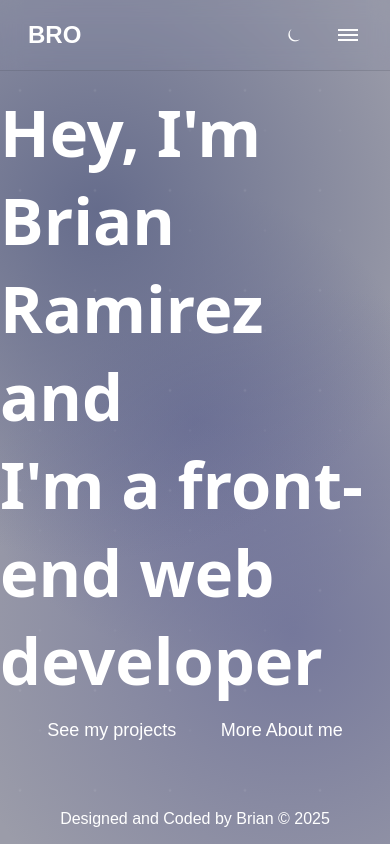
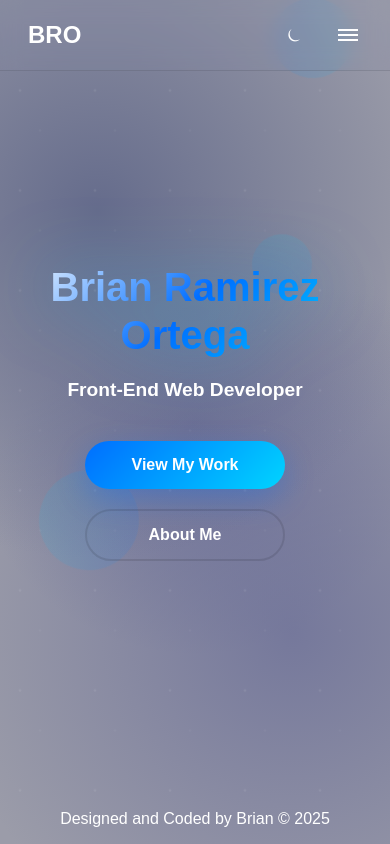
Before and after one commit to Brian767/Personal-Website, a plain HTML site: page index.html in a window 390 px wide. Both pictures are taken after a click on the button "☀︎". Drawn offline with Linux system fonts and the light colour scheme.

Commit message:
updated home page and colors

```diff
--- a/CSS/home.css
+++ b/CSS/home.css
@@ -0,0 +1,173 @@
+/* Home Page Specific Styles */
+
+/* Animated Background */
+body {
+    animation: gradientShift 15s ease infinite;
+}
+
+@keyframes gradientShift {
+    0% { background-position: 0% 50%; }
+    50% { background-position: 100% 50%; }
+    100% { background-position: 0% 50%; }
+}
+
+/* Main Content */
+.container {
+    display: flex;
+    justify-content: center;
+    align-items: center;
+    height: 100vh;
+    padding: 0 20px;
+}
+
+.hero-content {
+    text-align: center;
+    max-width: 1000px;
+}
+
+.hero-title {
+    font-size: clamp(2.5rem, 8vw, 5rem);
+    font-weight: 900;
+    margin: 0;
+    background: linear-gradient(135deg, #fff, #006eff, #00d4ff);
+    -webkit-background-clip: text;
+    -webkit-text-fill-color: transparent;
+    background-clip: text;
+    animation: textGlow 3s ease-in-out infinite alternate;
+    line-height: 1.2;
+}
+
+@keyframes textGlow {
+    0% { filter: drop-shadow(0 0 20px rgba(0, 110, 255, 0.3)); }
+    100% { filter: drop-shadow(0 0 40px rgba(0, 212, 255, 0.6)); }
+}
+
+.hero-subtitle {
+    font-size: clamp(1.2rem, 4vw, 2rem);
+    font-weight: 600;
+    margin: 20px 0 40px;
+    color: var(--text-secondary);
+    opacity: 0;
+    animation: fadeInUp 1s ease 0.5s forwards;
+}
+
+@keyframes fadeInUp {
+    to {
+        opacity: 1;
+        transform: translateY(0);
+    }
+    from {
+        opacity: 0;
+        transform: translateY(30px);
+    }
+}
+
+/* Call to Action Buttons */
+.cta-buttons {
+    display: flex;
+    gap: 20px;
+    justify-content: center;
+    flex-wrap: wrap;
+    opacity: 0;
+    animation: fadeInUp 1s ease 1s forwards;
+}
+
+.cta-btn {
+    padding: 15px 30px;
+    text-decoration: none;
+    border-radius: 50px;
+    font-weight: 600;
+    font-size: 16px;
+    transition: all 0.3s ease;
+    position: relative;
+    overflow: hidden;
+}
+
+.cta-btn.primary {
+    background: linear-gradient(135deg, #006eff, #00d4ff);
+    color: white;
+    box-shadow: 0 10px 30px rgba(0, 110, 255, 0.3);
+}
+
+.cta-btn.primary:hover {
+    transform: translateY(-3px);
+    box-shadow: 0 15px 40px rgba(0, 110, 255, 0.4);
+}
+
+.cta-btn.secondary {
+    background: transparent;
+    color: var(--text-primary);
+    border: 2px solid var(--border-color);
+}
+
+.cta-btn.secondary:hover {
+    background: var(--border-color);
+    transform: translateY(-3px);
+}
+
+/* Floating Elements */
+.floating-elements {
+    position: absolute;
+    width: 100%;
+    height: 100%;
+    overflow: hidden;
+    z-index: -1;
+}
+
+.floating-element {
+    position: absolute;
+    background: linear-gradient(135deg, rgba(0, 110, 255, 0.1), rgba(0, 212, 255, 0.1));
+    border-radius: 50%;
+    animation: float 20s infinite linear;
+}
+
+.floating-element:nth-child(1) {
+    width: 100px;
+    height: 100px;
+    left: 10%;
+    animation-delay: 0s;
+}
+
+.floating-element:nth-child(2) {
+    width: 60px;
+    height: 60px;
+    right: 20%;
+    animation-delay: -5s;
+}
+
+.floating-element:nth-child(3) {
+    width: 80px;
+    height: 80px;
+    left: 70%;
+    animation-delay: -10s;
+}
+
+@keyframes float {
+    0% {
+        transform: translateY(100vh) rotate(0deg);
+        opacity: 0;
+    }
+    10% {
+        opacity: 1;
+    }
+    90% {
+        opacity: 1;
+    }
+    100% {
+        transform: translateY(-100px) rotate(360deg);
+        opacity: 0;
+    }
+}
+
+/* Responsive Design */
+@media (max-width: 768px) {
+    .cta-buttons {
+        flex-direction: column;
+        align-items: center;
+    }
+
+    .cta-btn {
+        width: 200px;
+        text-align: center;
+    }
+}
--- a/CSS/index.css
+++ b/CSS/index.css
@@ -93,7 +93,6 @@ nav {
 
 .intro {
   width: 1000px;
-  /* height: 300px; */
   display: flex;
   flex-direction: column;
   justify-content: center;
--- a/CSS/navbar.css
+++ b/CSS/navbar.css
@@ -16,10 +16,10 @@
     --bg-secondary: #62698af1;
     --bg-tertiary: #616594a6;
     --text-primary: #ffffff;
-    --text-secondary: #6c757d;
+    --text-secondary: #ffffff;
     --accent-color: #006eff;
     --nav-bg: rgba(134, 138, 169, 0.171);
-    --dropdown-bg: rgba(255, 255, 255, 0.253);
+    --dropdown-bg: rgb(131, 158, 182);
     --border-color: rgba(0, 0, 0, 0.1);
 }
 
--- a/JS/home.js
+++ b/JS/home.js
@@ -0,0 +1,167 @@
+// Home Page JavaScript
+
+// Additional floating elements animation
+document.addEventListener('DOMContentLoaded', function() {
+    // Create additional floating particles
+    createFloatingParticles();
+
+    // Add mouse interaction effects
+    addMouseInteraction();
+
+    // Initialize text typing effect (optional enhancement)
+    initTypeWriter();
+});
+
+function createFloatingParticles() {
+    const floatingContainer = document.querySelector('.floating-elements');
+
+    // Create additional small particles
+    // for (let i = 0; i < 2; i++) {
+    //     const particle = document.createElement('div');
+    //     particle.classList.add('floating-particle');
+    //     particle.style.cssText = `
+    //         position: absolute;
+    //         width: ${Math.random() * 20 + 10}px;
+    //         height: ${Math.random() * 20 + 10}px;
+    //         background: linear-gradient(135deg, rgba(0, 110, 255, 0.2), rgba(0, 212, 255, 0.2));
+    //         border-radius: 50%;
+    //         left: ${Math.random() * 100}%;
+    //         animation: floatSmall ${15 + Math.random() * 10}s infinite linear;
+    //         animation-delay: ${Math.random() * 10}s;
+    //     `;
+
+    //     floatingContainer.appendChild(particle);
+    // }
+
+    // Add CSS for small particles
+    const style = document.createElement('style');
+    style.textContent = `
+        @keyframes floatSmall {
+            0% {
+                transform: translateY(100vh) rotate(0deg);
+                opacity: 0;
+            }
+            10% {
+                opacity: 0.6;
+            }
+            90% {
+                opacity: 0.6;
+            }
+            100% {
+                transform: translateY(-100px) rotate(360deg);
+                opacity: 0;
+            }
+        }
+    `;
+    document.head.appendChild(style);
+}
+
+function addMouseInteraction() {
+    const heroContent = document.querySelector('.hero-content');
+
+    document.addEventListener('mousemove', (e) => {
+        const { clientX, clientY } = e;
+        const { innerWidth, innerHeight } = window;
+
+        // Calculate mouse position as percentage
+        const xPercent = (clientX / innerWidth - 0.5) * 2;
+        const yPercent = (clientY / innerHeight - 0.5) * 2;
+
+        // Apply subtle parallax effect to hero content
+        const moveX = xPercent * 10;
+        const moveY = yPercent * 10;
+
+        heroContent.style.transform = `translate(${moveX}px, ${moveY}px)`;
+    });
+
+    // Add glow effect to buttons on mouse proximity
+    const buttons = document.querySelectorAll('.cta-btn');
+
+    buttons.forEach(button => {
+        button.addEventListener('mouseenter', () => {
+            button.style.filter = 'brightness(1.1)';
+        });
+
+        button.addEventListener('mouseleave', () => {
+            button.style.filter = 'brightness(1)';
+        });
+    });
+}
+
+function initTypeWriter() {
+    // Optional: Add typewriter effect to subtitle
+    const subtitle = document.querySelector('.hero-subtitle');
+    const text = subtitle.textContent;
+
+    // Uncomment below to enable typewriter effect
+
+    // subtitle.textContent = '';
+    // subtitle.style.opacity = '1';
+
+    // let i = 0;
+    // const typeWriter = () => {
+    //     if (i < text.length) {
+    //         subtitle.textContent += text.charAt(i);
+    //         i++;
+    //         setTimeout(typeWriter, 50);
+    //     }
+    // };
+
+    // Start typewriter effect after initial animation
+    setTimeout(typeWriter, 1500);
+
+}
+
+// Enhanced button click effects
+document.addEventListener('DOMContentLoaded', function() {
+    const buttons = document.querySelectorAll('.cta-btn');
+
+    buttons.forEach(button => {
+        button.addEventListener('click', function(e) {
+            // Create ripple effect
+            const ripple = document.createElement('span');
+            const rect = button.getBoundingClientRect();
+            const size = Math.max(rect.width, rect.height);
+            const x = e.clientX - rect.left - size / 2;
+            const y = e.clientY - rect.top - size / 2;
+
+            ripple.style.cssText = `
+                position: absolute;
+                width: ${size}px;
+                height: ${size}px;
+                left: ${x}px;
+                top: ${y}px;
+                background: rgba(255, 255, 255, 0.3);
+                border-radius: 50%;
+                transform: scale(0);
+                animation: ripple 0.6s ease-out;
+                pointer-events: none;
+            `;
+
+            button.style.position = 'relative';
+            button.style.overflow = 'hidden';
+            button.appendChild(ripple);
+
+            // Remove ripple after animation
+            setTimeout(() => {
+                ripple.remove();
+            }, 600);
+        });
+    });
+
+    // Add CSS for ripple animation
+    const style = document.createElement('style');
+    style.textContent = `
+        @keyframes ripple {
+            0% {
+                transform: scale(0);
+                opacity: 1;
+            }
+            100% {
+                transform: scale(2);
+                opacity: 0;
+            }
+        }
+    `;
+    document.head.appendChild(style);
+});
--- a/index.html
+++ b/index.html
@@ -1,20 +1,19 @@
 <!DOCTYPE html>
 <html lang="en">
 <head>
-    <meta charset="UTF-8" />
-    <meta name="viewport" content="width=device-width, initial-scale=1.0" />
+    <meta charset="UTF-8">
+    <meta name="viewport" content="width=device-width, initial-scale=1.0">
     <title>Brian Personal Website</title>
-    <link rel="stylesheet" href="./CSS/index.css" />
-    <link rel="stylesheet" href="./CSS/navbar.css" />
+    <link rel="stylesheet" href="./CSS/index.css">
+    <link rel="stylesheet" href="./CSS/navbar.css">
+    <link rel="stylesheet" href="./CSS/home.css">
 </head>
 <body>
     <nav>
         <div class="nav-content">
             <a href="index.html" class="logo">BRO</a>
-
             <div class="nav-menu">
                 <button class="theme-toggle-button" id="themeToggleButton">⏾</button>
-
                 <button class="nav-toggle" id="navToggle">
                     <div class="hamburger">
                         <span></span>
@@ -22,7 +21,6 @@
                         <span></span>
                     </div>
                 </button>
-
                 <div class="dropdown-menu" id="dropdownMenu">
                     <div class="dropdown-section">
                         <div class="dropdown-title">Navigation</div>
@@ -36,14 +34,20 @@
         </div>
     </nav>
 
+    <div class="floating-elements">
+        <div class="floating-element"></div>
+        <div class="floating-element"></div>
+        <div class="floating-element"></div>
+    </div>
+
     <main class="container">
-      <div class="intro">
-        <h3>Hey, I'm Brian Ramirez and</h3>
-        <h3>I'm a front-end web developer</h3>
-        <ul class="links">
-          <li><a href="projects.html">See my projects</a></li>
-          <li><a href="aboutMe.html">More About me</a></li>
-        </ul>
+        <div class="hero-content">
+            <h1 class="hero-title">Brian Ramirez Ortega</h1>
+            <h2 class="hero-subtitle">Front-End Web Developer</h2>
+            <div class="cta-buttons">
+                <a href="projects.html" class="cta-btn primary">View My Work</a>
+                <a href="aboutMe.html" class="cta-btn secondary">About Me</a>
+            </div>
         </div>
     </main>
 
@@ -52,6 +56,6 @@
     </footer>
 
     <script src="./JS/navbar.js"></script>
-    <script src="./JS/index.js"></script>
+    <script src="./JS/home.js"></script>
 </body>
 </html>
```
Lines whose indentation alone changed are shown as unchanged.
